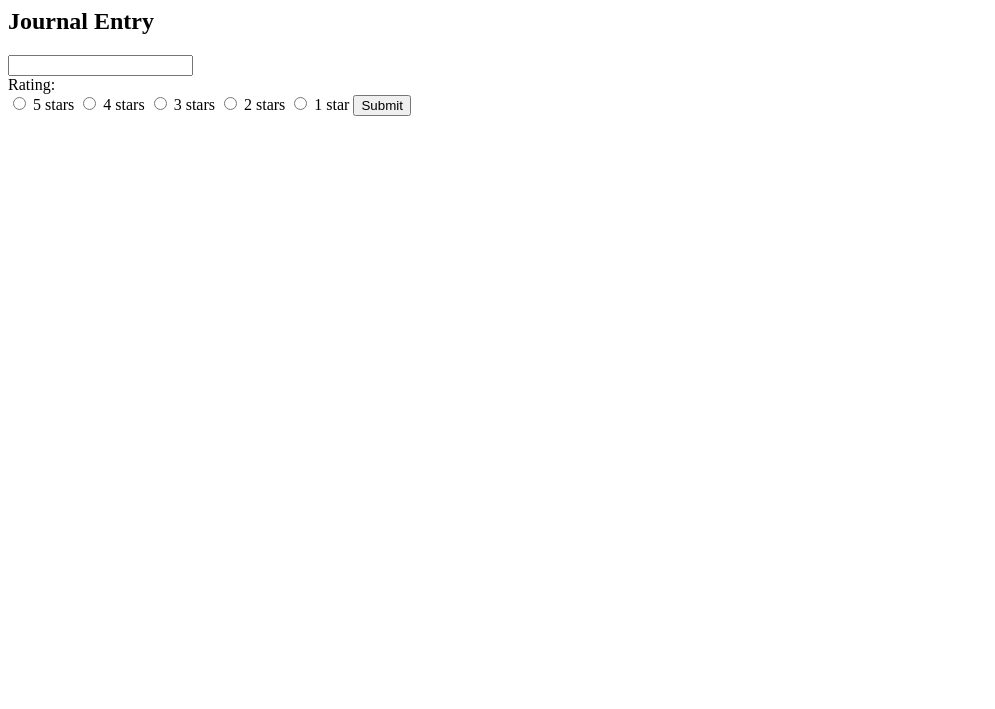
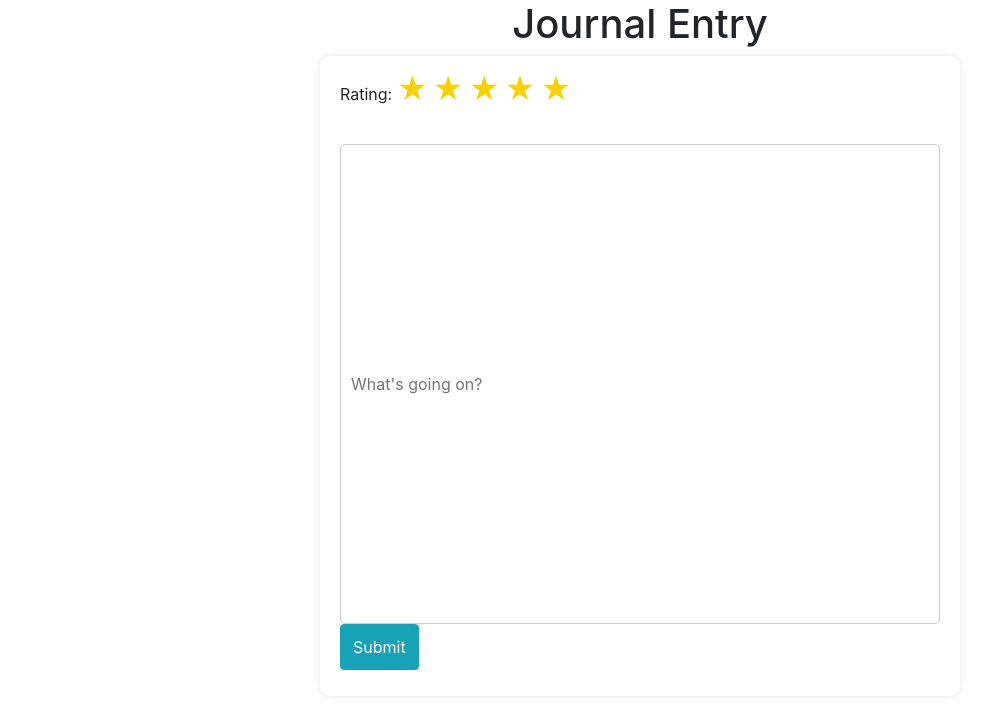
Before and after one commit to ybn4aq/journal-buddy, a Django app: page /journalform/ in a window 1280 px wide. Shown: the top 709 px of the page, without its empty margins (0-995 px from the left). Run offline with Django 4.2, Linux system fonts and the light colour scheme; the visitor is signed in with stand-in values (Sample User, id 1).

Commit message:
journalform formatting

```diff
--- /dev/null
+++ b/journalbuddy/static/css/journalform.css
@@ -0,0 +1,60 @@
+.container{
+    display:flex;
+    width: 50%;
+    height: 80%;
+    margin: 0 auto;
+    padding: 20px;
+    border-radius: 10px;
+    box-shadow: 0 0 10px rgba(0, 0, 0, 0.1);
+    justify-content: center; /* Center items horizontally */
+    align-items: center;
+}
+.form-sizer{
+    width: 100%;
+    justify-content: center;
+    align-items: center;
+}
+h1{
+    text-align: center
+}
+.input-field {
+    width: 100%;
+    height: 80%;
+    padding: 10px;
+    font-size: 16px;
+    border: 1px solid #ccc;
+    border-radius: 5px;
+    vertical-align: top;
+    align-items: start;
+    margin-top: 0px;
+  }
+  .input-field::placeholder {
+    vertical-align: top;
+    padding-top: 10px;
+  }
+
+  input[type="radio"] {
+    display: none;
+  }
+
+  .star {
+    font-size: 30px; /* Adjust the size as needed */
+    color: #f8d100; /* Empty star color */
+    cursor: pointer;
+  }
+
+
+  input[type="radio"]:checked ~ input[type="radio"] ~ .star,
+  input[type="radio"]:checked + input[type="radio"] + .star {
+  color: #aaa; /* Filled star color for stars after the checked one */
+  }
+
+  input[type="text"] {
+    padding-top: 10px; /* Adjust as needed to vertically center the text */
+
+  }
+  input[type="submit"] {
+    padding-top: 10px; /* Adjust as needed to vertically center the text */
+
+    padding-bottom: 10px;
+  }
--- a/journalbuddy/templates/journalform.html
+++ b/journalbuddy/templates/journalform.html
@@ -1,31 +1,46 @@
 <html>
 <head>
-  <script>
-
-  </script>
+  <!-- include bootstrap -->
+  <link rel="stylesheet" href="https://cdn.jsdelivr.net/npm/bootstrap@4.3.1/dist/css/bootstrap.min.css" integrity="sha384-ggOyR0iXCbMQv3Xipma34MD+dH/1fQ784/j6cY/iJTQUOhcWr7x9JvoRxT2MZw1T" crossorigin="anonymous">
+  <link rel="stylesheet" href="../../static/css/journalform.css" />
 </head>
 <body>
 
-<h2>Journal Entry</h2>
+<h1>Journal Entry</h1>
+
+<div class = "container">
+<form action="{% url 'journalbuddy:journalform' %}" method="POST" class="form-sizer">
+  {% csrf_token %}
+
+  <label for="rate">Rating:</label>
+
+  <input type="radio" id="star1" name="rate" value="1">
+<label for="star1" class="star">&#9733;</label>
+
+<input type="radio" id="star2" name="rate" value="2">
+<label for="star2" class="star">&#9733;</label>
+
+<input type="radio" id="star3" name="rate" value="3">
+<label for="star3" class="star">&#9733;</label>
+
+<input type="radio" id="star4" name="rate" value="4">
+<label for="star4" class="star">&#9733;</label>
+
+<input type="radio" id="star5" name="rate" value="5" checked>
+<label for="star5" class="star">&#9733;</label>
+
+  <br></br>
 
 
-<form action="{% url 'journalbuddy:journalform' %}" method="POST">
-  {% csrf_token %}
-  <input type="text" id="content" name="content" ><br>
-  <label for="rate">Rating:</label><br>
-  <input type="radio" id="star5" name="rate" value="5" />
-  <label for="star5">5 stars</label>
-  <input type="radio" id="star4" name="rate" value="4" />
-  <label for="star4">4 stars</label>
-  <input type="radio" id="star3" name="rate" value="3" />
-  <label for="star3">3 stars</label>
-  <input type="radio" id="star2" name="rate" value="2" />
-  <label for="star2">2 stars</label>
-  <input type="radio" id="star1" name="rate" value="1" />
-  <label for="star1">1 star</label>
-  <input type="submit" value="Submit">
+  <input type="text" class="input-field" id="content" name="content" placeholder="What's going on?"><br>
+  <input type="submit" value="Submit" class="btn btn-info" >
 </form>
 
 
+</div>
+<!-- include bootstrap js -->
+<script src="https://code.jquery.com/jquery-3.3.1.slim.min.js" integrity="sha384-q8i/X+965DzO0rT7abK41JStQIAqVgRVzpbzo5smXKp4YfRvH+8abtTE1Pi6jizo" crossorigin="anonymous"></script>
+<script src="https://cdn.jsdelivr.net/npm/popper.js@1.14.7/dist/umd/popper.min.js" integrity="sha384-UO2eT0CpHqdSJQ6hJty5KVphtPhzWj9WO1clHTMGa3JDZwrnQq4sF86dIHNDz0W1" crossorigin="anonymous"></script>
+<script src="https://cdn.jsdelivr.net/npm/bootstrap@4.3.1/dist/js/bootstrap.min.js" integrity="sha384-JjSmVgyd0p3pXB1rRibZUAYoIIy6OrQ6VrjIEaFf/nJGzIxFDsf4x0xIM+B07jRM" crossorigin="anonymous"></script>
 </body>
 </html>
```
Also changed, not shown: journalbuddy/templates/journalbuddy/journalform.html (deleted, +0 -15 lines).
